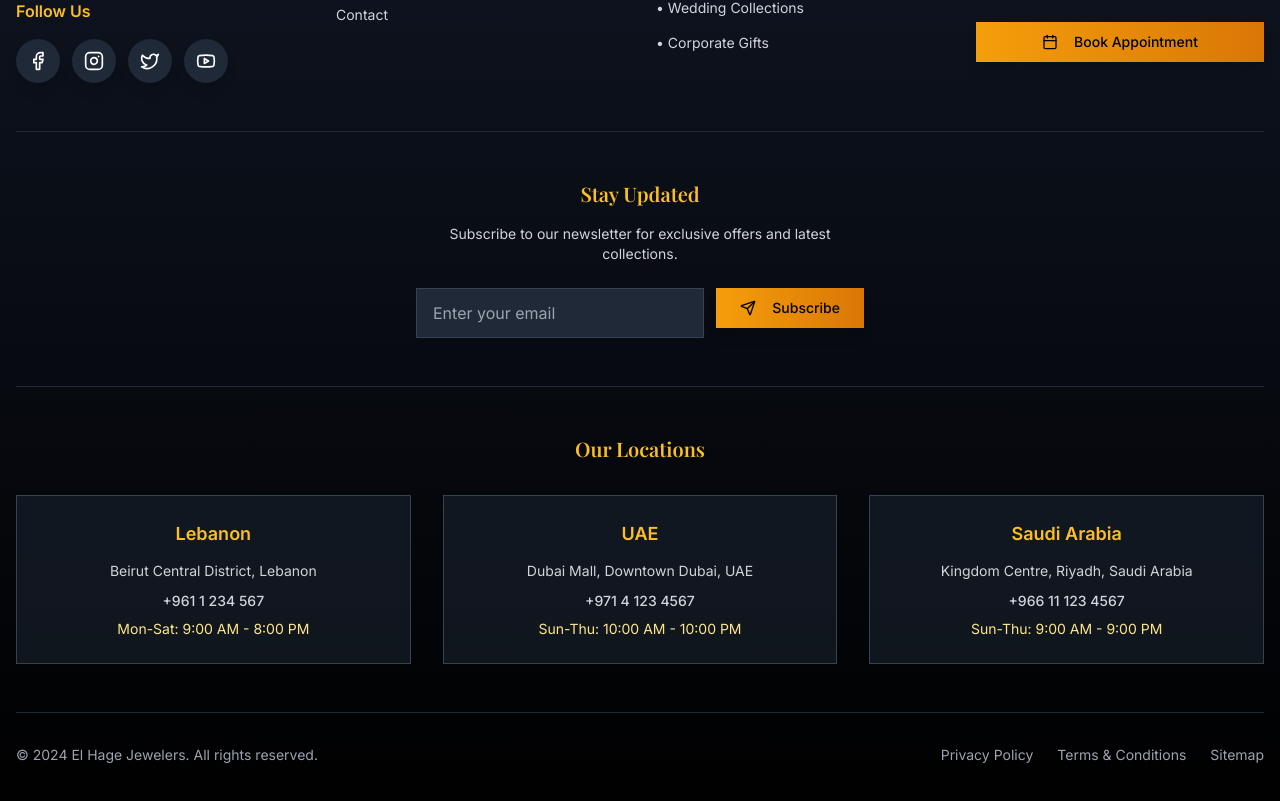
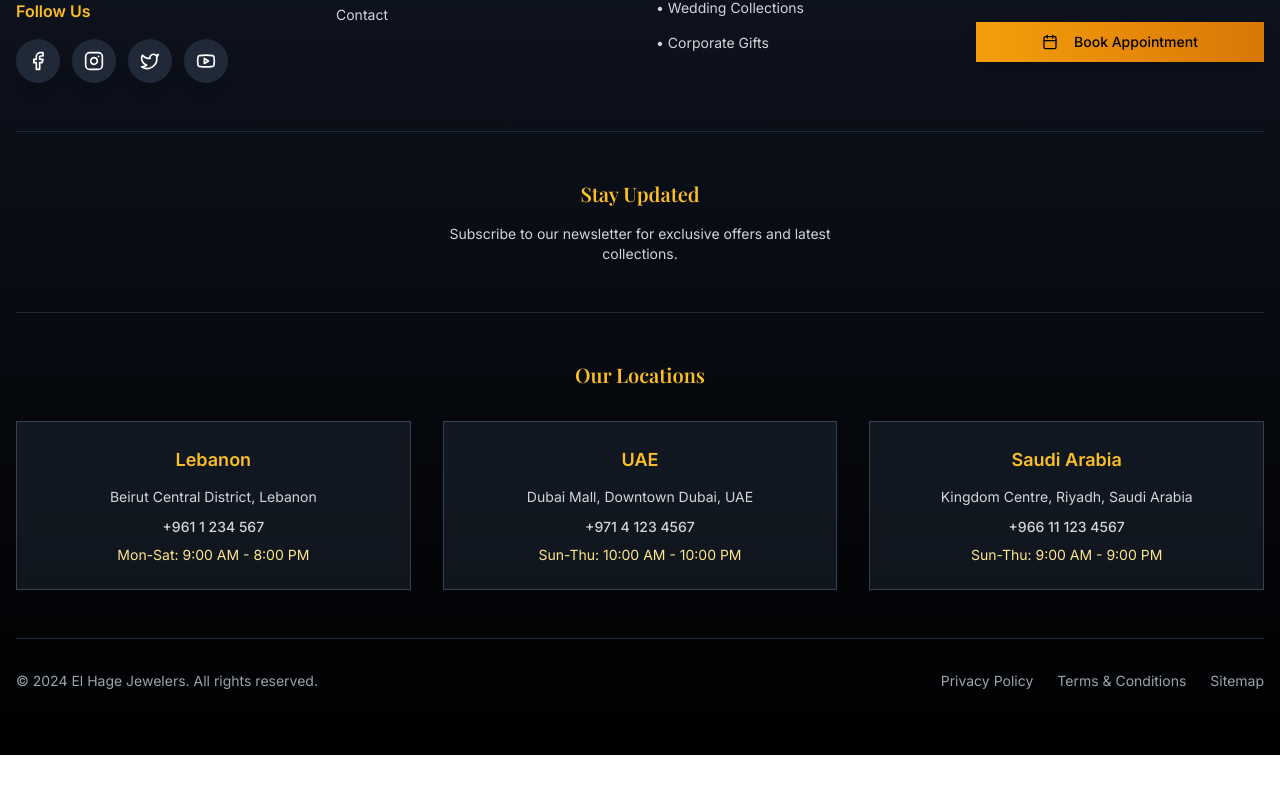
Before and after one commit to OmAiR1Kh/el-hage-jewelers, a Next.js app: page / in a window 1280 px wide. Shown: the part 1656-2457 px from the top of the page. After the commit the page ends 2411 px from the top, so only its background shows below. Built offline with nearby package versions, Linux system fonts and the light colour scheme; no server answers; a web font is replaced by a local one.

Commit message:
removed newsletter from footer temporarely

```diff
--- a/components/ui/footer.tsx
+++ b/components/ui/footer.tsx
@@ -382,7 +382,7 @@ export function Footer() {
                 <p className="text-gray-300 mb-6 text-sm">
                   {t.newsletter.description}
                 </p>
-                <form onSubmit={handleNewsletterSubmit} className="flex gap-3">
+                {/* <form onSubmit={handleNewsletterSubmit} className="flex gap-3">
                   <div className="flex-1 relative">
                     <input
                       type="email"
@@ -405,7 +405,7 @@ export function Footer() {
                       {t.newsletter.subscribe}
                     </Button>
                   </motion.div>
-                </form>
+                </form> */}
               </div>
             </div>
           </FadeIn>
```
